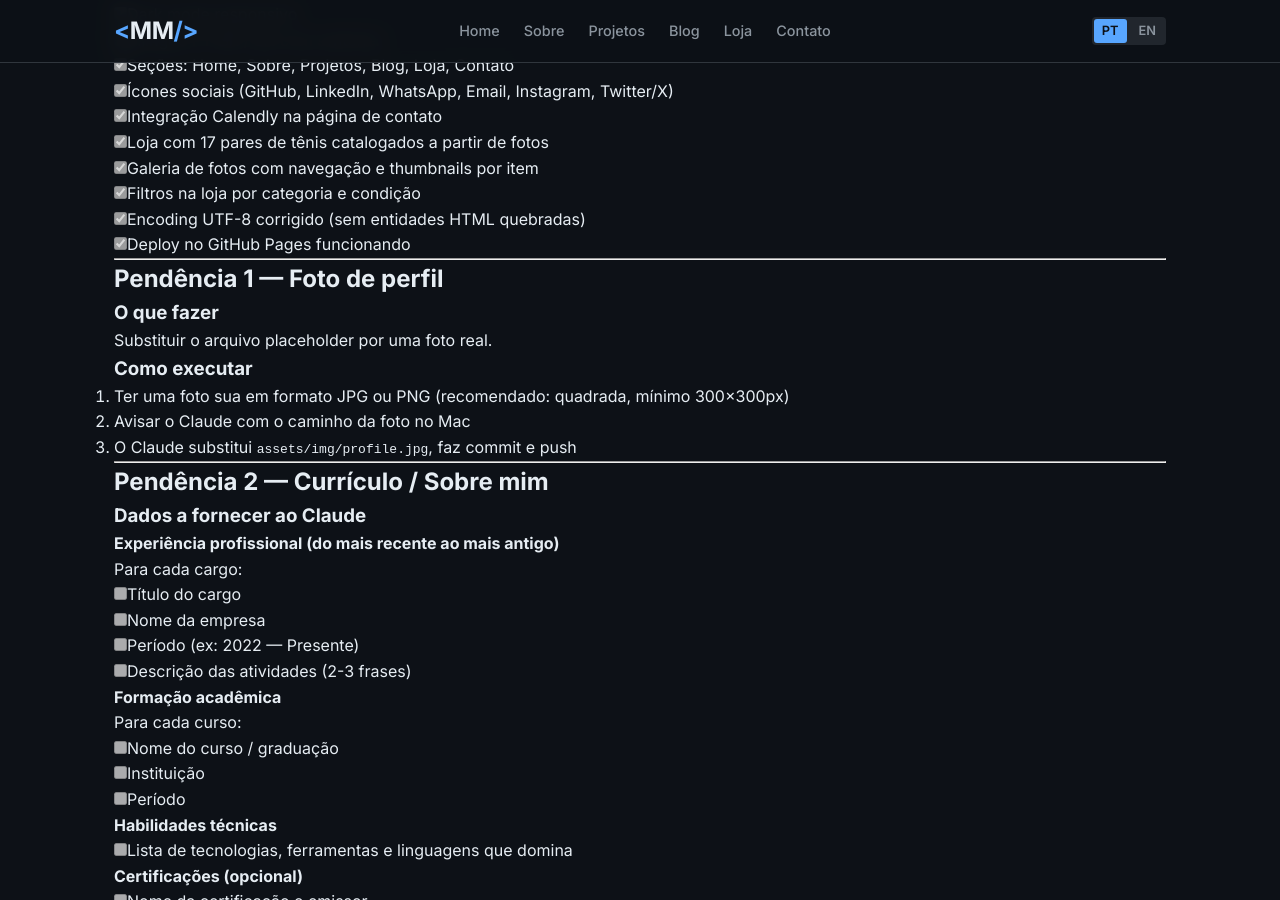
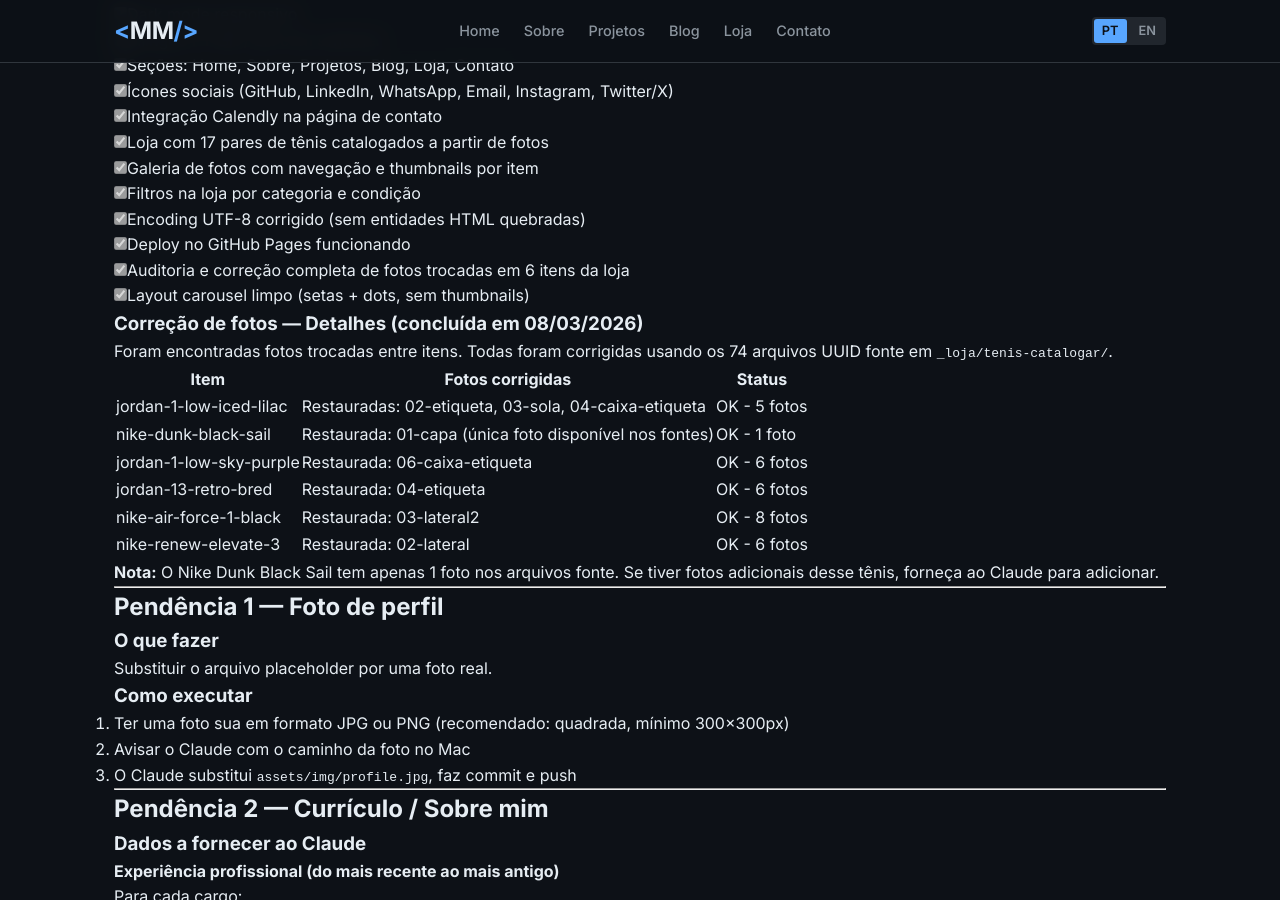
Before and after one commit to marcelomiklos/marcelomiklos.github.io, a Jekyll site: the page built from PLANO-PENDENCIAS.md, in a window 1280 px wide and 900 px high, scrolled down 375 px. Built offline with Jekyll 4.4.1, drawn with Linux system fonts in a browser that asks for light colours; our own code applies the rules of GitHub Pages for plain Markdown files.

Commit message:
Corrigir fotos trocadas e atualizar condição do Dunk Orewood
- Restaurar fotos corretas de 6 itens a partir dos UUIDs fonte
- Criar diretório nike-dunk-black-sail com foto correta
- Marcar Nike Dunk Low Orewood como usado
- Atualizar plano de pendências com histórico de correções

Co-Authored-By: Claude Opus 4.6 <noreply@anthropic.com>

```diff
--- a/PLANO-PENDENCIAS.md
+++ b/PLANO-PENDENCIAS.md
@@ -18,6 +18,23 @@
 - [x] Filtros na loja por categoria e condição
 - [x] Encoding UTF-8 corrigido (sem entidades HTML quebradas)
 - [x] Deploy no GitHub Pages funcionando
+- [x] Auditoria e correção completa de fotos trocadas em 6 itens da loja
+- [x] Layout carousel limpo (setas + dots, sem thumbnails)
+
+### Correção de fotos — Detalhes (concluída em 08/03/2026)
+
+Foram encontradas fotos trocadas entre itens. Todas foram corrigidas usando os 74 arquivos UUID fonte em `_loja/tenis-catalogar/`.
+
+| Item | Fotos corrigidas | Status |
+|------|-----------------|--------|
+| jordan-1-low-iced-lilac | Restauradas: 02-etiqueta, 03-sola, 04-caixa-etiqueta | OK - 5 fotos |
+| nike-dunk-black-sail | Restaurada: 01-capa (única foto disponível nos fontes) | OK - 1 foto |
+| jordan-1-low-sky-purple | Restaurada: 06-caixa-etiqueta | OK - 6 fotos |
+| jordan-13-retro-bred | Restaurada: 04-etiqueta | OK - 6 fotos |
+| nike-air-force-1-black | Restaurada: 03-lateral2 | OK - 8 fotos |
+| nike-renew-elevate-3 | Restaurada: 02-lateral | OK - 6 fotos |
+
+**Nota:** O Nike Dunk Black Sail tem apenas 1 foto nos arquivos fonte. Se tiver fotos adicionais desse tênis, forneça ao Claude para adicionar.
 
 ---
 
```
Also changed, not shown: _loja/nike-dunk-low-orewood.md (+3 -3 lines), assets/img/loja/jordan-1-low-iced-lilac.jpg, assets/img/loja/jordan-1-low-iced-lilac/01-capa.jpg, assets/img/loja/jordan-1-low-iced-lilac/02-etiqueta.jpg, assets/img/loja/jordan-1-low-iced-lilac/03-sola.jpg, assets/img/loja/jordan-1-low-iced-lilac/04-caixa-etiqueta.jpg, assets/img/loja/nike-air-force-1-black/03-lateral2.jpg, assets/img/loja/nike-renew-elevate-3/02-lateral.jpg.
